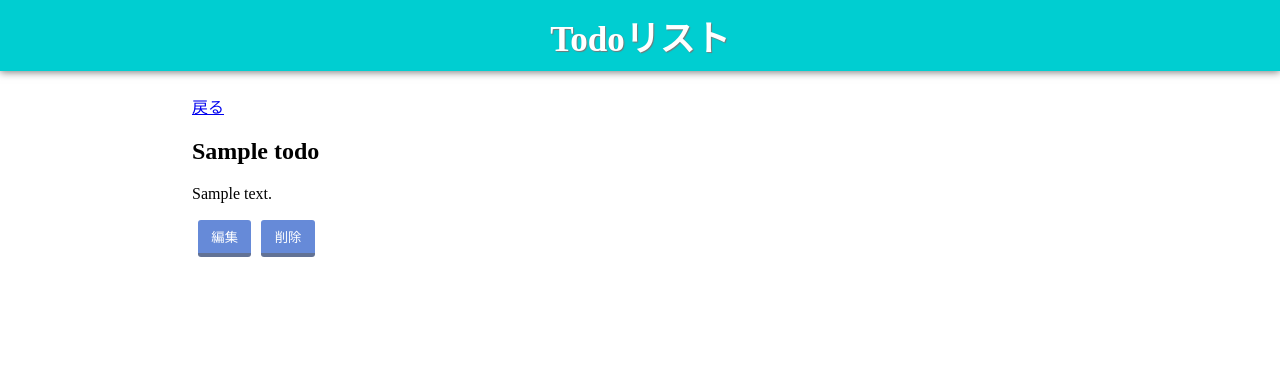
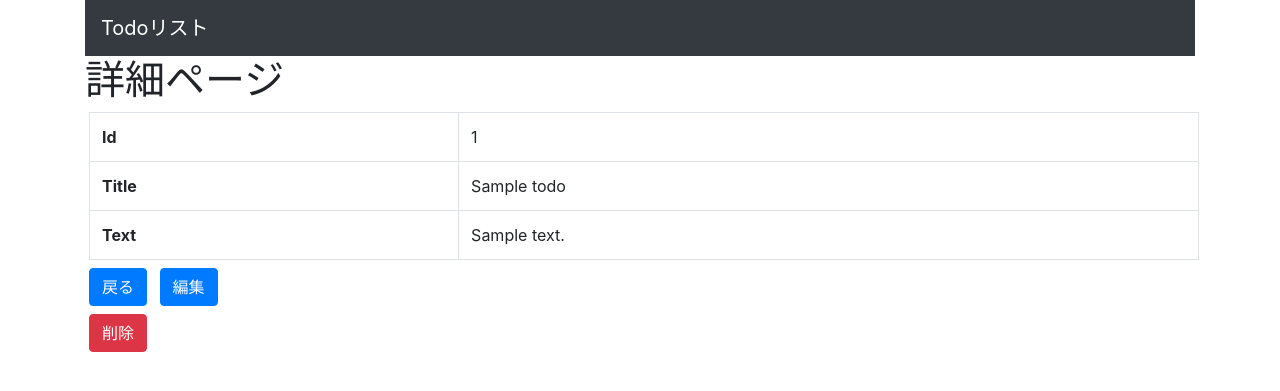
Before and after one commit to kenkono/CircleCI_Docker-django_todo-, a Django app: template src/todo_list/templates/todo_list/detail.html in a window 1280 px wide. Shown: the top 391 px of the page. Run offline with Django 3.2, Linux system fonts and the light colour scheme; the template is opened without the code that fills it: most values are stand-ins (such as "Sample title", 1, 10 or a date in 2020); some libraries are stand-ins or nearby versions.

Commit message:
bootstrap

```diff
--- a/src/todo_list/templates/todo_list/base.html
+++ b/src/todo_list/templates/todo_list/base.html
@@ -1,18 +1,35 @@
 {% load static %}
 
 <!DOCTYPE html>
-<html>
+<html lang="en">
 
 <head>
-  <link rel="stylesheet" type="text/css" href="{% static 'todo_list/css/style.css' %}">
+  <!-- Required meta tags -->
+  <meta charset="utf-8">
+  <meta name="viewport" content="width=device-width, initial-scale=1, shrink-to-fit=no">
+
+  <!-- Bootstrap CSS -->
+  <link rel="stylesheet" href="https://stackpath.bootstrapcdn.com/bootstrap/4.3.1/css/bootstrap.min.css" integrity="sha384-ggOyR0iXCbMQv3Xipma34MD+dH/1fQ784/j6cY/iJTQUOhcWr7x9JvoRxT2MZw1T" crossorigin="anonymous">
+
+  <!--<link rel="stylesheet" type="text/css" href="{% static 'todo_list/css/style.css' %}">-->
   <title>Todoリスト</title>
 </head>
 
 <body>
-  <h1>Todoリスト</h1>
+  <div class="container">
+    <nav class="navbar navbar-expand-lg navbar-dark bg-dark">
+    <a class="navbar-brand" href="{% url 'todo_list:index' %}">Todoリスト</a>
+    </nav>
+  </div>
 
   <div class="container">
     {% block content %}{% endblock %}
   </div>
+
+  <!-- Optional JavaScript -->
+  <!-- jQuery first, then Popper.js, then Bootstrap JS -->
+  <script src="https://code.jquery.com/jquery-3.3.1.slim.min.js" integrity="sha384-q8i/X+965DzO0rT7abK41JStQIAqVgRVzpbzo5smXKp4YfRvH+8abtTE1Pi6jizo" crossorigin="anonymous"></script>
+  <script src="https://cdnjs.cloudflare.com/ajax/libs/popper.js/1.14.7/umd/popper.min.js" integrity="sha384-UO2eT0CpHqdSJQ6hJty5KVphtPhzWj9WO1clHTMGa3JDZwrnQq4sF86dIHNDz0W1" crossorigin="anonymous"></script>
+  <script src="https://stackpath.bootstrapcdn.com/bootstrap/4.3.1/js/bootstrap.min.js" integrity="sha384-JjSmVgyd0p3pXB1rRibZUAYoIIy6OrQ6VrjIEaFf/nJGzIxFDsf4x0xIM+B07jRM" crossorigin="anonymous"></script>
 </body>
 </html>
--- a/src/todo_list/templates/todo_list/detail.html
+++ b/src/todo_list/templates/todo_list/detail.html
@@ -2,19 +2,26 @@
 
 {% block content %}
 
-<div>
-  <a href="{% url 'todo_list:index' %}">戻る</a>
-</div>
+<h1>詳細ページ</h1>
+<table class="table table-bordered m-1">
+    <tr>
+        <th>Id</th>
+        <td>{{ todo.id }}</td>
+    </tr>
+    <tr>
+        <th>Title</th>
+        <td>{{ todo.title }}</td>
+    </tr>
+    <tr>
+        <th>Text</th>
+        <td>{{ todo.text }}</td>
+    </tr>
+</table>
 
-<h2>{{ todo.title }}</h2>
-<div>
-  {{ todo.text | linebreaks | urlize }}
-</div>
-
-<button><a class="btn" href="{% url 'todo_list:edit_todo' todo.pk %}">編集</a></button>
-
+<a class="btn btn-primary m-1" href="{% url 'todo_list:index' %}">戻る</a>
+<a class="btn btn-primary m-1" href="{% url 'todo_list:edit_todo' todo.pk %}">編集</a>
 <form method="post" action="{% url 'todo_list:delete_todo' todo.pk %}">{% csrf_token %}
-  <button class="btn" type="submit" onclick='return confirm("本当に削除しますか？");'>削除</button>
+  <button class="btn btn-danger m-1" type="submit" onclick='return confirm("本当に削除しますか？");'>削除</button>
 </form>
 
 {% endblock %}
```
Also changed, not shown: src/todo_list/templates/todo_list/edit_todo.html (+3 -5 lines), src/todo_list/templates/todo_list/index.html (+20 -9 lines), src/todo_list/templates/todo_list/new_todo.html (+3 -5 lines).
